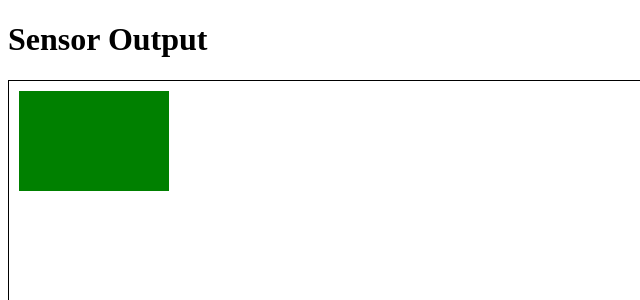
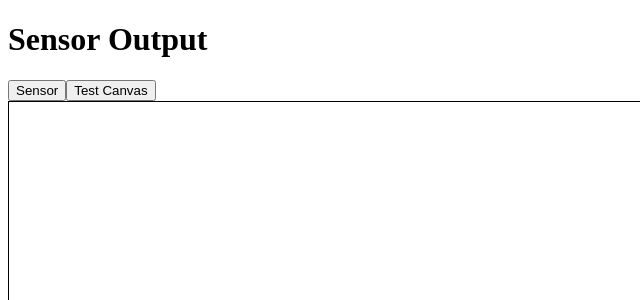
Before and after one commit to greenturtleninja/everything_frontend, a Vue app in the folder frontend/: page / in a window 1280 px wide. Before the commit this address had no page. Shown: the top 300 px of the page, without its empty margins (0-640 px from the left). Built offline with nearby package versions, Linux system fonts and the light colour scheme.

Commit message:
move code to app and create squares

```diff
--- a/frontend/src/App.vue
+++ b/frontend/src/App.vue
@@ -1,8 +1,50 @@
-<script setup lang="ts"></script>
+<script setup lang="ts">
+
+function rectangle() {
+  const canvas = <HTMLCanvasElement> document.getElementById("sensor");
+  if (canvas) {
+    const ctx = canvas.getContext("2d");
+    if (ctx) {
+      ctx.clearRect(0, 0, canvas.width, canvas.height)
+      ctx.fillStyle = "green";
+      ctx.fillRect(10, 10, 150, 100);
+    }
+  }
+}
+
+function showCanvas() {
+  const canvas = <HTMLCanvasElement> document.getElementById("sensor");
+  if (canvas) {
+    const ctx = canvas.getContext("2d");
+    if (ctx) {
+        ctx.clearRect(0, 0, canvas.width, canvas.height)
+        ctx.beginPath();
+        ctx.moveTo(60, 40);
+        ctx.lineTo(180, 90);
+        ctx.lineTo(130, 210);
+        ctx.lineTo(10, 160);
+        ctx.closePath();
+        ctx.fillStyle = "blue";
+        ctx.fill();
+        ctx.strokeStyle = "lightgray";
+      for (let i = 0; i < 16; i++) {
+        ctx.moveTo(i * 20, 0);
+        ctx.lineTo(i * 20, 300);
+        ctx.moveTo(0, i * 20);
+        ctx.lineTo(300, i * 20);
+        ctx.stroke();
+      }
+    }
+  }
+}
+</script>
 
 <template>
   <h1>Sensor Output</h1>
-  <canvas id="myCanvas" width="1500" height="1500" style="border:1px solid #000000;"></canvas>
+  <button @click="rectangle">Sensor</button>
+  <button @click="showCanvas">Test Canvas</button>
+  <br />
+  <canvas id="sensor" width="1500" height="1500" style="border:1px solid #000000;"></canvas>
 </template>
 
 <style scoped></style>
--- a/frontend/src/main.ts
+++ b/frontend/src/main.ts
@@ -1,4 +1,4 @@
-import { createApp } from 'vue'
+import { createApp, ref } from 'vue'
 import { createPinia } from 'pinia'
 
 import App from './App.vue'
@@ -10,12 +10,3 @@ app.use(createPinia())
 app.use(router)
 
 app.mount('#app')
-
-const canvas = <HTMLCanvasElement> document.getElementById("myCanvas");
-if (canvas){
-    const ctx = canvas.getContext("2d");
-    if (ctx) {
-        ctx.fillStyle = "green";
-        ctx.fillRect(10, 10, 150, 100);
-    }
-}
```
